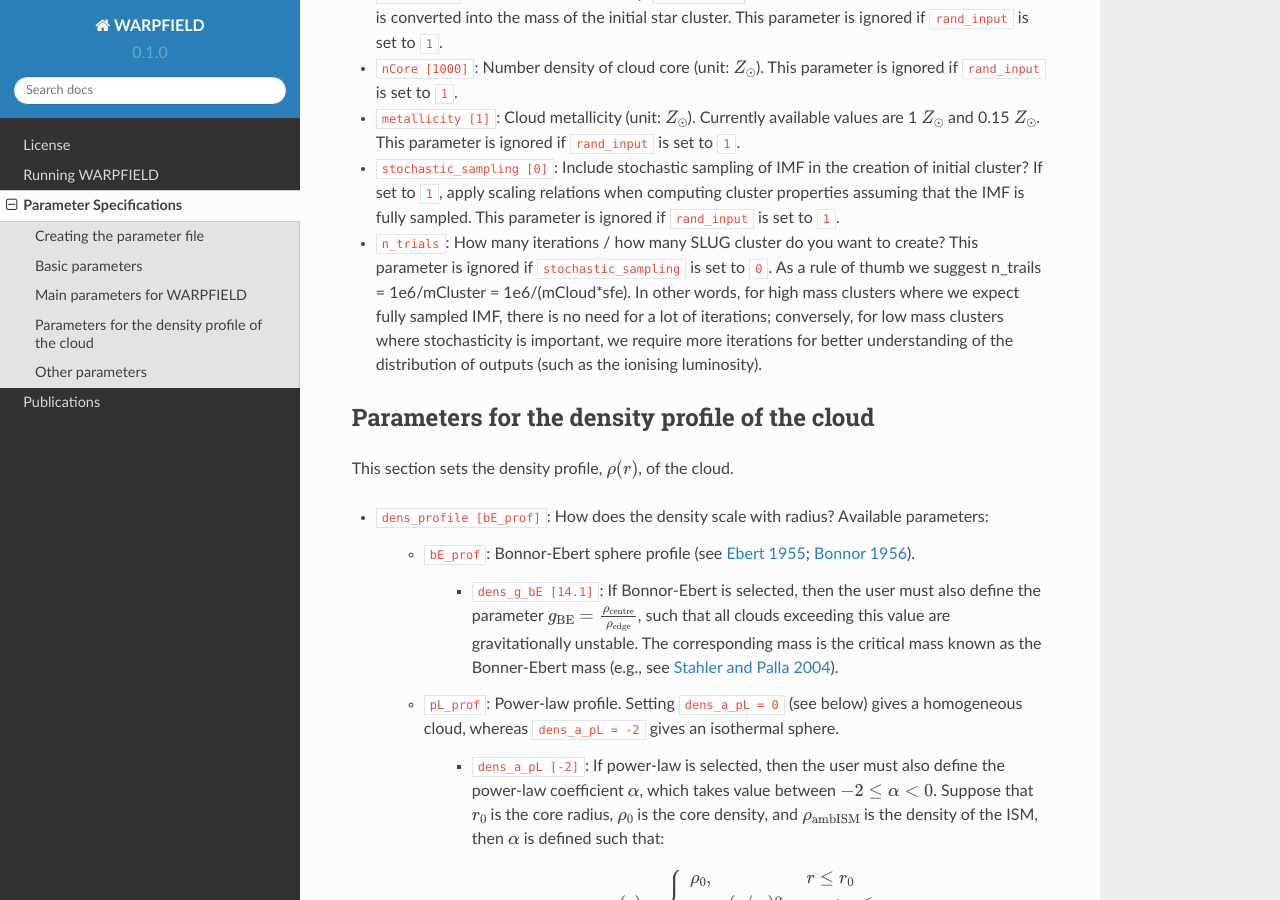
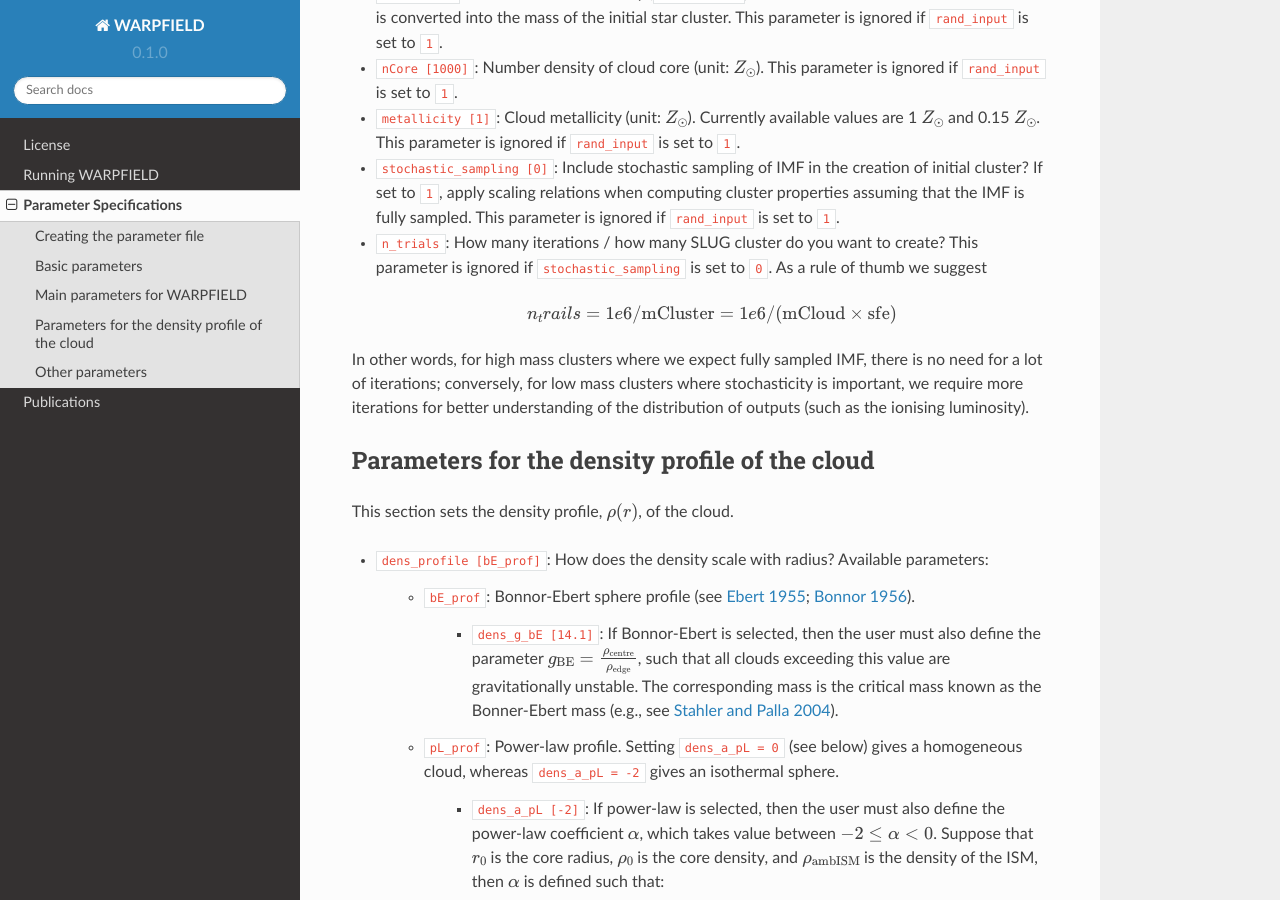
Before and after one commit to JiaWeiTeh/warpfield3, a Sphinx documentation site: the page built from docs/source/parameters.rst, in a window 1280 px wide and 900 px high, scrolled down 1330 px. Built offline with Sphinx 7.4.7 and the Read the Docs theme 2.0.0, drawn with Linux system fonts in a browser that asks for light colours; some of the changed lines change nothing that is shown.

Commit message:
Minor updates.

```diff
--- a/docs/source/parameters.rst
+++ b/docs/source/parameters.rst
@@ -56,7 +56,11 @@ These are the main parameters which WARPFIELD depends on.
 * ``nCore [1000]``: Number density of cloud core (unit: :math:`Z_\odot`). This parameter is ignored if ``rand_input`` is set to ``1``.
 * ``metallicity [1]``: Cloud metallicity (unit: :math:`Z_\odot`). Currently available values are 1 :math:`Z_\odot` and 0.15 :math:`Z_\odot`. This parameter is ignored if ``rand_input`` is set to ``1``.
 * ``stochastic_sampling [0]``: Include stochastic sampling of IMF in the creation of initial cluster? If set to ``1``, apply scaling relations when computing cluster properties assuming that the IMF is fully sampled. This parameter is ignored if ``rand_input`` is set to ``1``.
-* ``n_trials``: How many iterations / how many SLUG cluster do you want to create? This parameter is ignored if ``stochastic_sampling`` is set to ``0``. As a rule of thumb we suggest n_trails = 1e6/mCluster = 1e6/(mCloud*sfe). In other words, for high mass clusters where we expect fully sampled IMF, there is no need for a lot of iterations; conversely, for low mass clusters where stochasticity is important, we require more iterations for better understanding of the distribution of outputs (such as the ionising luminosity).
+* ``n_trials``: How many iterations / how many SLUG cluster do you want to create? This parameter is ignored if ``stochastic_sampling`` is set to ``0``. As a rule of thumb we suggest
+
+ .. math:: n_trails = 1e6/{\rm mCluster} = 1e6/({\rm mCloud} \times {\rm sfe})
+
+In other words, for high mass clusters where we expect fully sampled IMF, there is no need for a lot of iterations; conversely, for low mass clusters where stochasticity is important, we require more iterations for better understanding of the distribution of outputs (such as the ionising luminosity).
 
 
 Parameters for the density profile of the cloud
```
Also changed, not shown: 4 other files.
